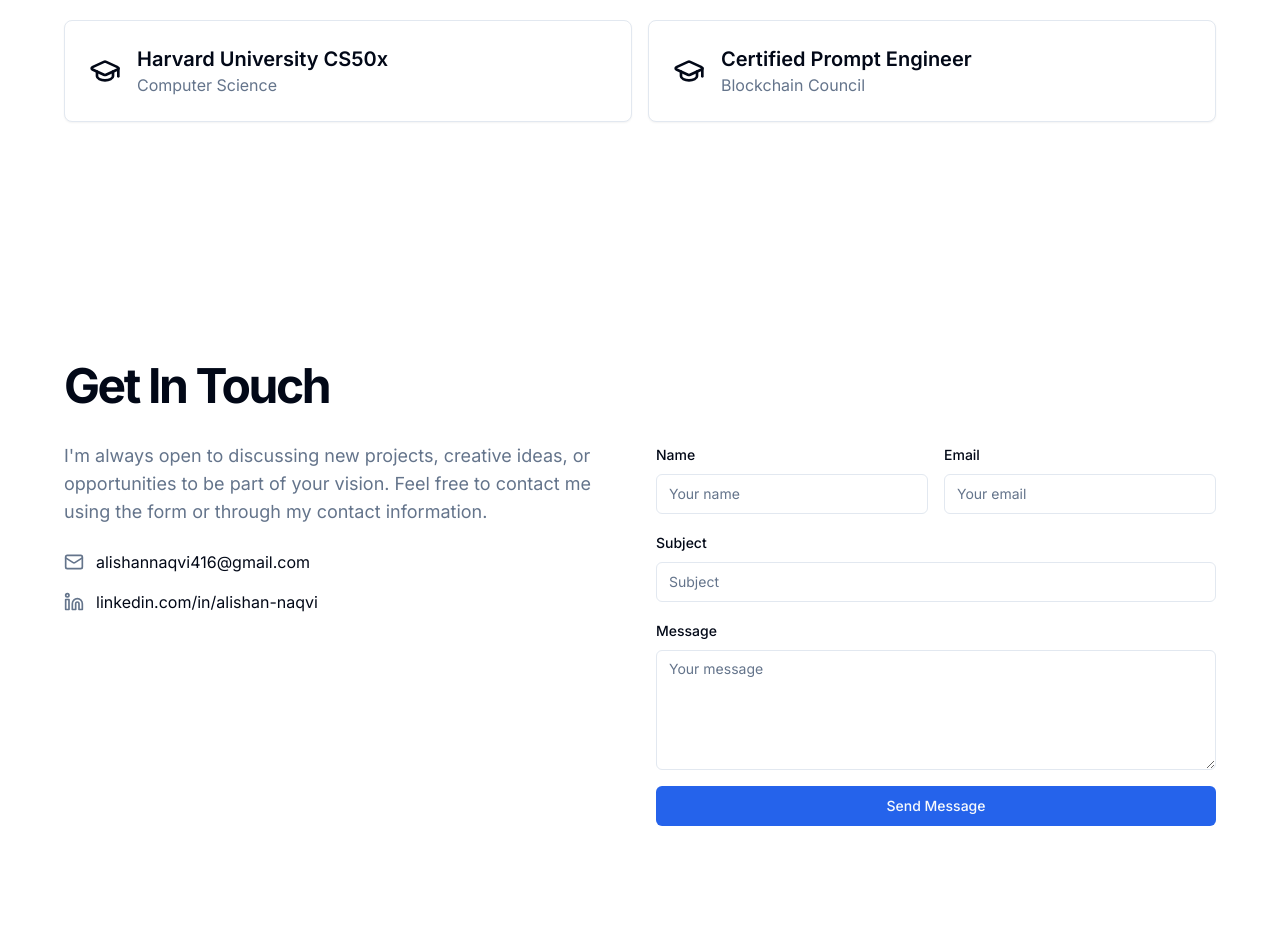
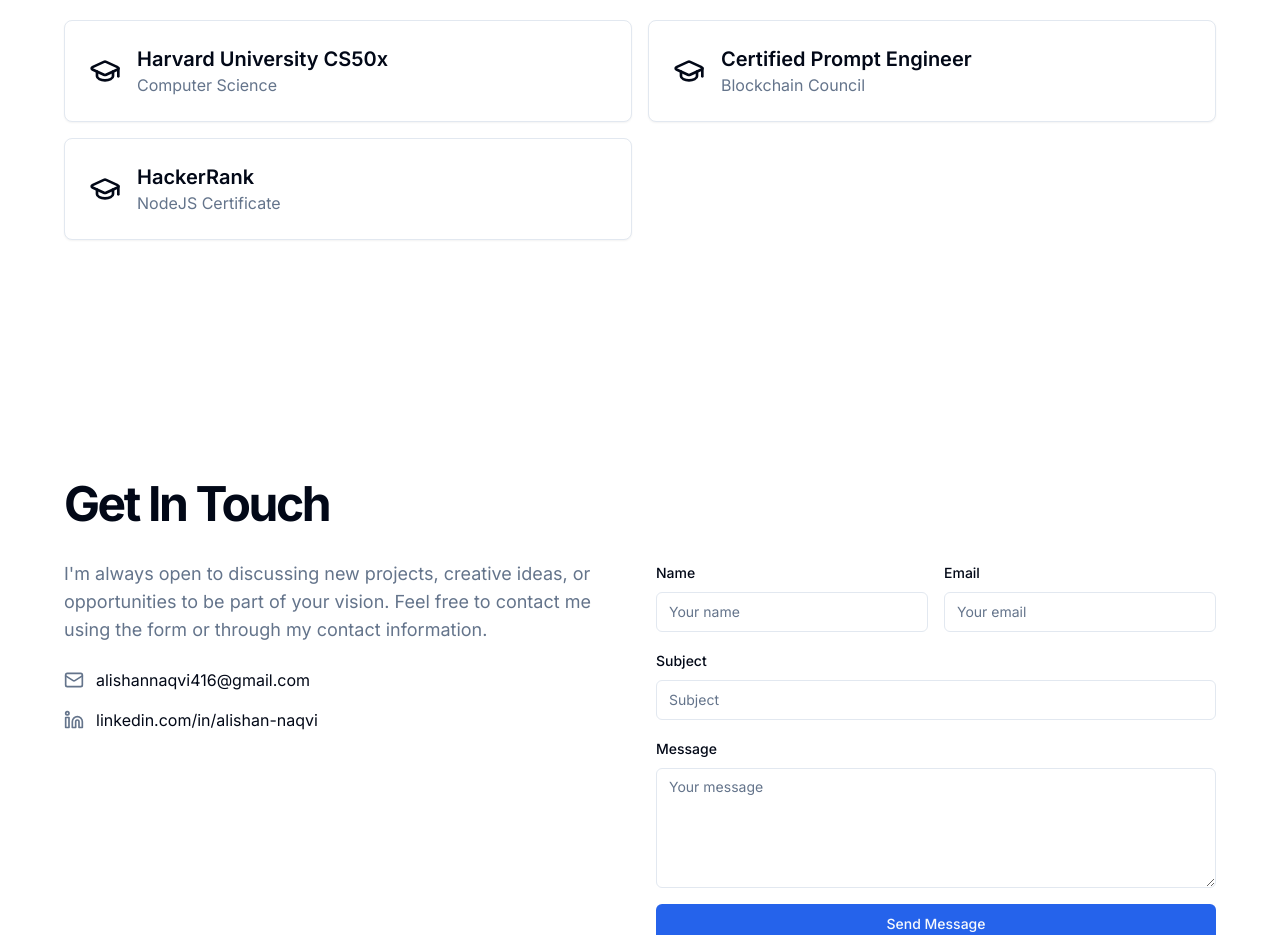
Before and after one commit to AlishanNaqvi/AlishanNaqvisWebsite, a Next.js app: page / in a window 1280 px wide. Shown: the part 5640-6575 px from the top of the page. Built offline with nearby package versions, Linux system fonts and the light colour scheme.

Commit message:
Added Skills Section

```diff
--- a/components/skills-section.tsx
+++ b/components/skills-section.tsx
@@ -88,6 +88,15 @@ export default function SkillsSection() {
               </div>
             </CardContent>
           </Card>
+          <Card>
+            <CardContent className="flex items-center gap-4 p-6">
+              <GraduationCap className="w-8 h-8" />
+              <div>
+                <h3 className="text-xl font-semibold">HackerRank</h3>
+                <p className="text-muted-foreground">NodeJS Certificate</p>
+              </div>
+            </CardContent>
+          </Card>
         </div>
       </section>
     </div>
```
